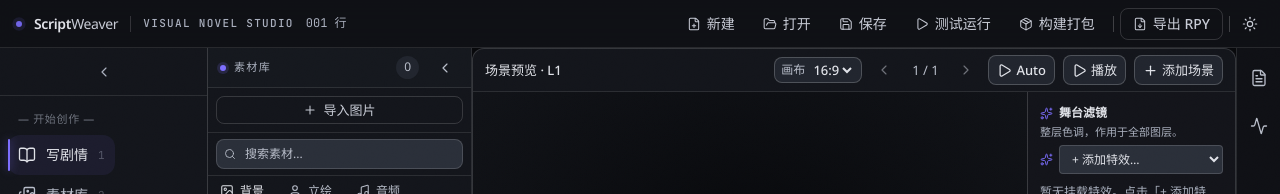
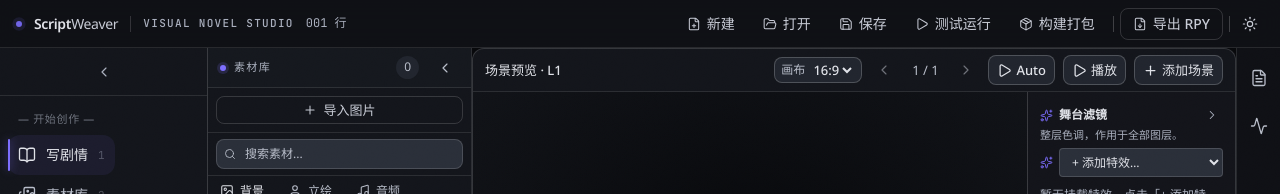
Before and after one commit to SiOuTvT/ScriptWeaver, a React (Vite) app: page / in a window 1280 px wide. Both pictures are taken after a click on the button "新建". Shown: the top 194 px of the page. Built offline with nearby package versions, Linux system fonts and the light colour scheme.

Commit message:
Update StagePreview.tsx

```diff
--- a/src/components/layout/StagePreview.tsx
+++ b/src/components/layout/StagePreview.tsx
@@ -835,6 +835,9 @@ export default function StagePreview() {
     },
     [selectedIndex, updateDeltaAt],
   )
+
+  /** 右侧特效面板（背景特效 / 舞台滤镜 / 镜头运动）是否收起为细条 */
+  const [fxCollapsed, setFxCollapsed] = useState(false)
 
   /** 切换视频背景是否循环（仅 sw-video: 背景生效） */
   const setBgMovieLoop = useCallback(
@@ -2157,6 +2160,20 @@ export default function StagePreview() {
         )}
 
         {/* 背景特效挂载面板 + 视频循环：当前行有背景即常驻（与立绘面板并列，互不遮挡） */}
+        {fxCollapsed ? (
+          /* 收起态：一条细轨，点击重新展开 */
+          <aside className="flex w-9 shrink-0 flex-col items-center gap-2 border-l border-edge/12 bg-surface/95 py-2 shadow-xl">
+            <button
+              type="button"
+              onClick={() => setFxCollapsed(false)}
+              title="展开特效面板（背景特效 / 舞台滤镜 / 镜头运动）"
+              className="rounded-md p-1.5 text-fg-muted transition-colors hover:bg-surface-hover hover:text-fg"
+            >
+              <ChevronLeft size={15} strokeWidth={1.75} />
+            </button>
+          </aside>
+        ) : (
+          <>
             {state.background && (
               <aside className="flex w-52 shrink-0 flex-col gap-2 overflow-y-auto border-l border-edge/12 bg-surface/95 p-3 shadow-xl">
                 <div className="flex items-center gap-1.5">
@@ -2183,13 +2200,21 @@ export default function StagePreview() {
               </aside>
             )}
 
-        {/* 舞台 / 镜头特效：常驻右侧，属 Dock 抽屉（不遮挡头部核心按钮）。
+            {/* 舞台 / 镜头特效：常驻右侧，可整体收起为细轨，不遮挡头部核心按钮。
                 舞台滤镜仅 matrixcolor 滤镜类（scope=filter）；镜头运动为整层摄像机变换（scope=stage）。 */}
             <aside className="flex w-52 shrink-0 flex-col gap-3 overflow-y-auto border-l border-edge/12 bg-surface/95 p-3 shadow-xl">
               <div>
                 <div className="flex items-center gap-1.5">
                   <Sparkles size={13} strokeWidth={1.75} className="text-signal" />
                   <span className="text-[12px] font-semibold text-fg">舞台滤镜</span>
+                  <button
+                    type="button"
+                    onClick={() => setFxCollapsed(true)}
+                    title="收起特效面板"
+                    className="ml-auto rounded-md p-1 text-fg-faint transition-colors hover:bg-surface-hover hover:text-fg"
+                  >
+                    <ChevronRight size={14} strokeWidth={1.75} />
+                  </button>
                 </div>
                 <p className="mb-1 text-[11px] leading-relaxed text-fg-faint">整层色调，作用于全部图层。</p>
                 <EffectMountPanel
@@ -2211,6 +2236,8 @@ export default function StagePreview() {
                 />
               </div>
             </aside>
+          </>
+        )}
       </div>
     </main>
   )
```
Lines whose indentation alone changed are shown as unchanged.
